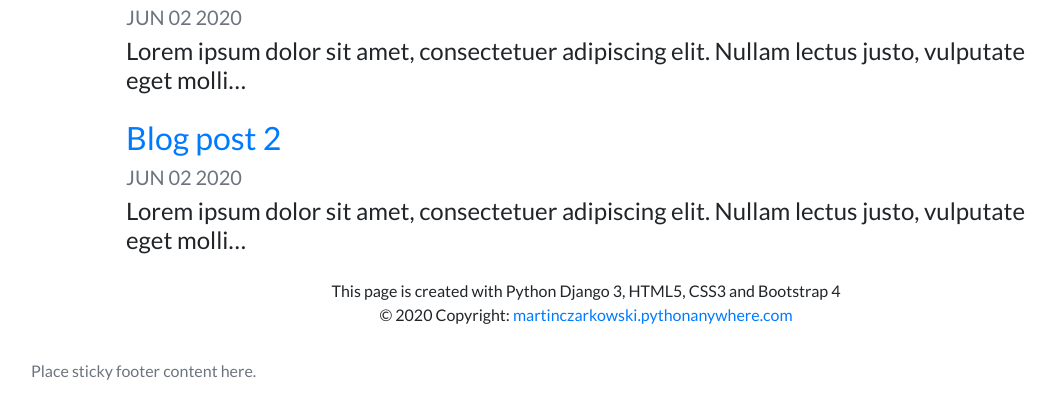
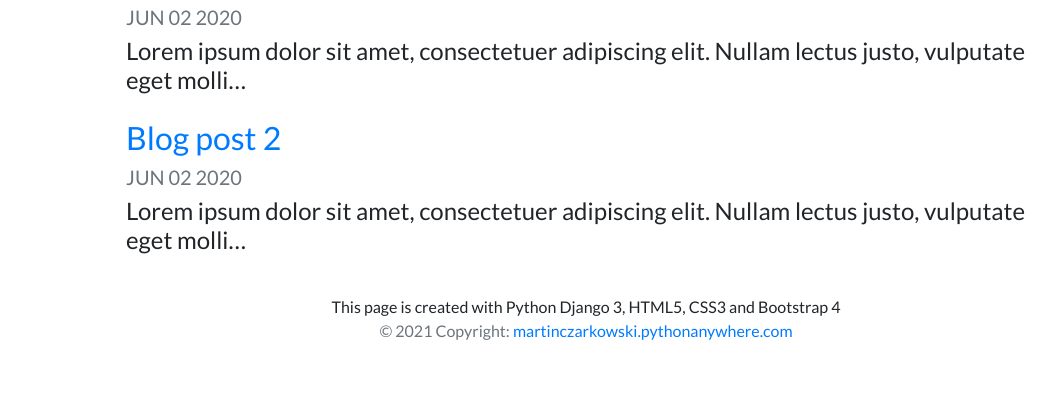
Before and after one commit to martinczarkowski/django3-personal-portfolio, a Django app: page /blog/ in a window 1280 px wide. Shown: the part 302-721 px from the top of the page, without its empty margins (54-1110 px from the left). Run offline with Django 3.2, Linux system fonts and the light colour scheme; data comes from the database, SQL or seed files in the repository; some libraries are stand-ins or nearby versions.

Commit message:
footer bug fixt

```diff
--- a/portfolio/templates/portfolio/base.html
+++ b/portfolio/templates/portfolio/base.html
@@ -66,16 +66,10 @@
   <script src="https://stackpath.bootstrapcdn.com/bootstrap/4.4.1/js/bootstrap.min.js" integrity="sha384-wfSDF2E50Y2D1uUdj0O3uMBJnjuUD4Ih7YwaYd1iqfktj0Uod8GCExl3Og8ifwB6" crossorigin="anonymous"></script>
 </body>
 
-<blockquote class="text-center">
-  <p class="mb-0">This page is created with Python Django 3, HTML5, CSS3 and Bootstrap 4</p>
-  <footer class="footer">© 2020 Copyright:<a href="https://martinczarkowski.pythonanywhere.com"> martinczarkowski.pythonanywhere.com</a></footer>
-</blockquote>
-
-
-
-<footer class="footer mt-auto py-3">
+<footer class="footer mt-auto py-3 text-center">
   <div class="container">
-    <span class="text-muted">Place sticky footer content here.</span>
+     <p class="mb-0">This page is created with Python Django 3, HTML5, CSS3 and Bootstrap 4</p>
+    <span class="text-muted">© 2021 Copyright:<a href="https://martinczarkowski.pythonanywhere.com"> martinczarkowski.pythonanywhere.com</a></span>
   </div>
 </footer>
 <script src="https://code.jquery.com/jquery-3.5.1.slim.min.js" integrity="sha384-DfXdz2htPH0lsSSs5nCTpuj/zy4C+OGpamoFVy38MVBnE+IbbVYUew+OrCXaRkfj" crossorigin="anonymous"></script>
```
